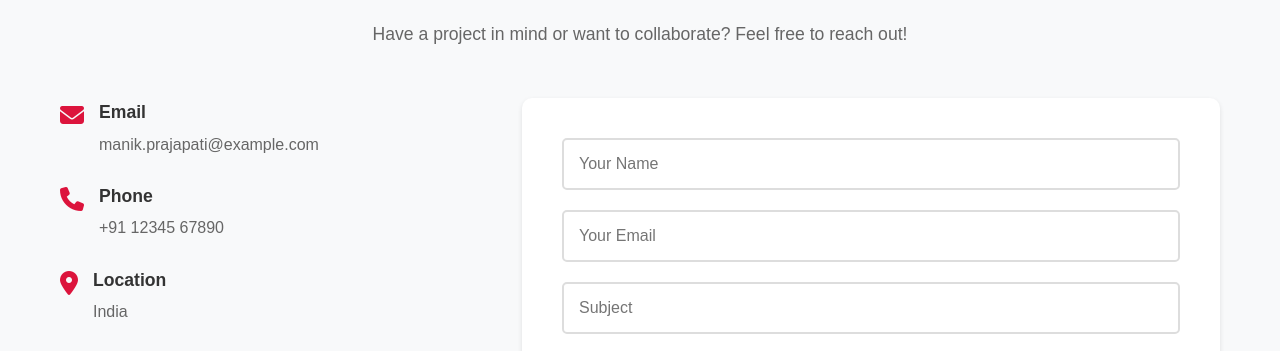
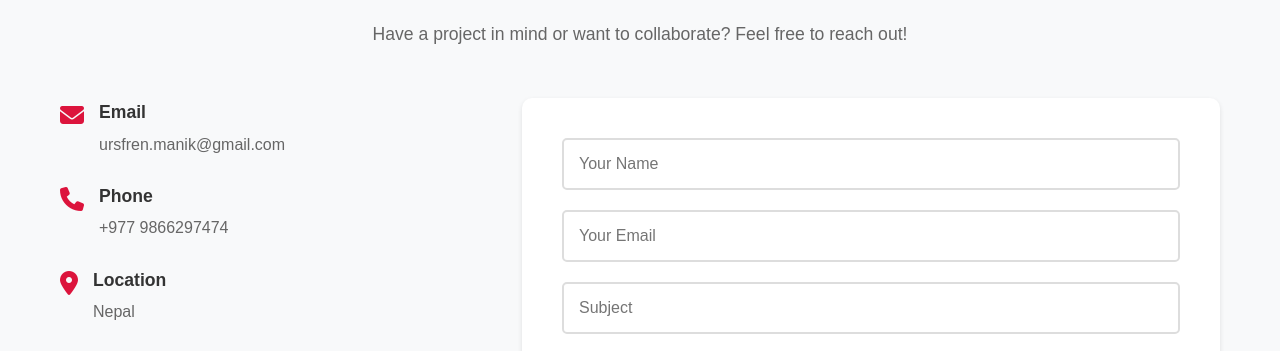
Before and after one commit to Just-Manik/Portfolio, a plain HTML site: page index.html in a window 1280 px wide. Shown: the part 3320-3671 px from the top of the page. Drawn offline with Linux system fonts and the light colour scheme.

Commit message:
added a readme and updated index.html

```diff
--- a/index.html
+++ b/index.html
@@ -197,21 +197,21 @@
                         <i class="fas fa-envelope"></i>
                         <div>
                             <h4>Email</h4>
-                            <p>manik.prajapati@example.com</p>
+                            <p>ursfren.manik@gmail.com</p>
                         </div>
                     </div>
                     <div class="contact-item">
                         <i class="fas fa-phone"></i>
                         <div>
                             <h4>Phone</h4>
-                            <p>+91 12345 67890</p>
+                            <p>+977 9866297474</p>
                         </div>
                     </div>
                     <div class="contact-item">
                         <i class="fas fa-map-marker-alt"></i>
                         <div>
                             <h4>Location</h4>
-                            <p>India</p>
+                            <p>Nepal</p>
                         </div>
                     </div>
                     <div class="social-links">
```
Also changed, not shown: 1 other file.
